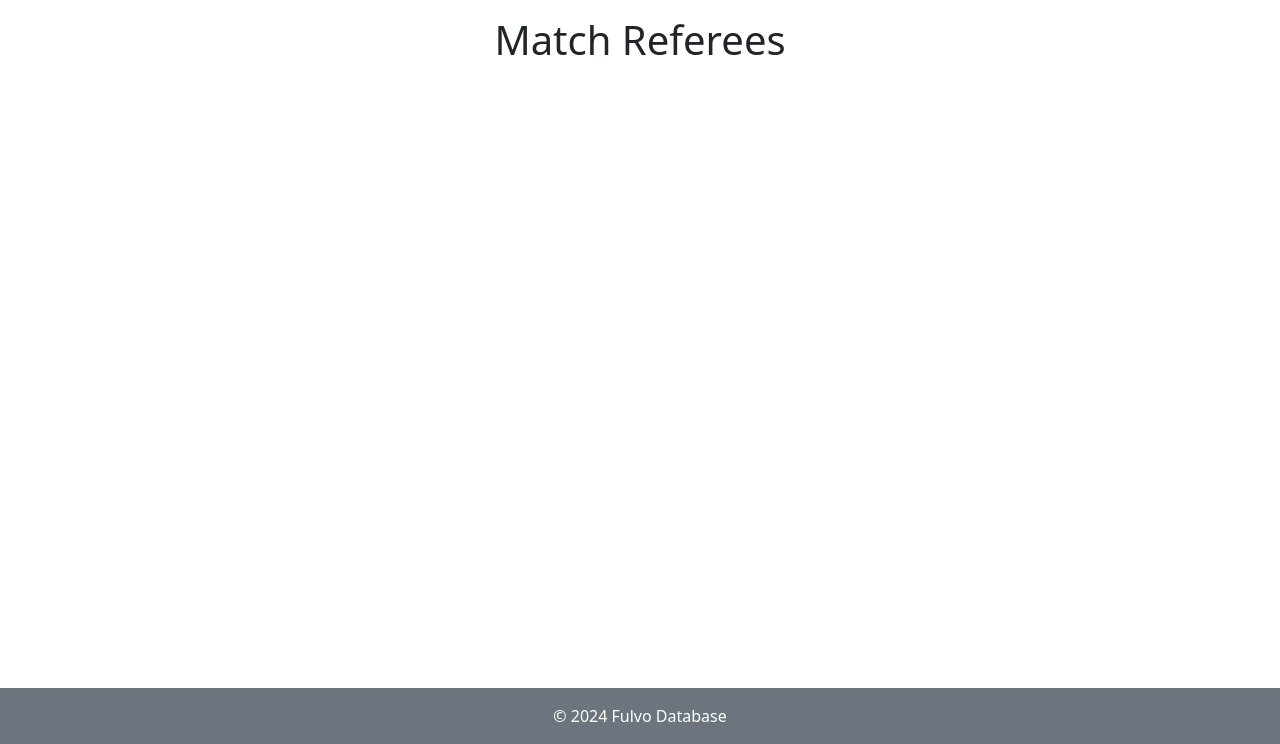
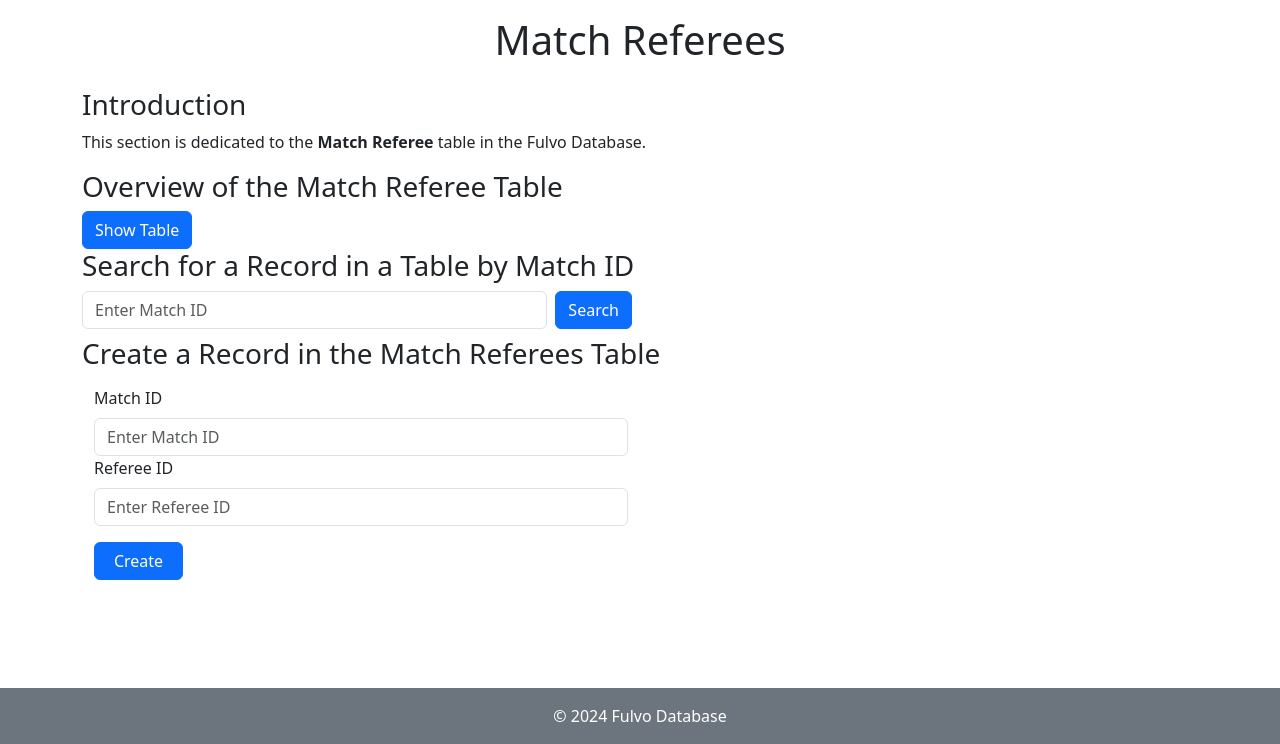
Before and after one commit to andrearcaina/fulvo, a Flask app: page /match_referee_table in a window 1280 px wide. Shown: the part 56-800 px from the top of the page. Run offline with Flask 3, Linux system fonts and the light colour scheme; parts of the project's set-up code (start-up, migrations or seed data) failed here and were passed over.

Commit message:
Completed Match Referee page

```diff
--- a/app/static/js/index.js
+++ b/app/static/js/index.js
@@ -85,7 +85,16 @@ $(document).ready(function() {
             }
 
             createRecord("house-league", hlData);
+
+        } else if ($("#createRefID").val()){ //make sure that the REF ID exists
+            let mrData = {
+                match_id: $("#createMID").val(),
+                referee_id: $("#createRefID").val(),
+            }
+            console.log(mrData);
+            createRecord("match-referees", mrData);
         }
+
     });
 
     // users.html
--- a/app/templates/pages/match_referee.html
+++ b/app/templates/pages/match_referee.html
@@ -3,3 +3,54 @@
 {% block heading %}
 Match Referees
 {% endblock %}
+
+{% block preamble %}
+<div class="container mt-3">
+    <h3> Introduction </h3>
+    <p>
+        This section is dedicated to the <b>Match Referee</b> table in the Fulvo Database.
+    </p>
+</div>
+{% endblock %}
+
+
+
+{% block content %}
+<div class="container">
+    <h3> Overview of the Match Referee Table </h3>
+    <div id="allOutput" class="m-2"></div>
+
+    <div id="changeRowOutput" class="m-2"></div>
+    <button id="allMR" class="btn btn-primary" type="submit">Show Table</button>
+
+    <h3> Search for a Record in a Table by Match ID </h3>
+    <form class="row g-3" style="list-style-type: none;">
+        <div class="col-md-6 d-flex flex-column flex-md-row gap-2">
+            <input type="text" id="searchID" class="form-control mb-2 mb-md-0" placeholder="Enter Match ID">
+            <button id="search" value="match-referees" class="btn btn-primary" type="submit">Search</button>
+        </div>
+    </form>
+
+    <div id="searchOutput" class="m-2"></div>
+
+    <h3> Create a Record in the Match Referees Table </h3>
+    <div class="container mt-3">
+        <div class="row">
+            <div class="col-md-6 mb-3">
+                <label for="createMID" class="form-label">Match ID</label>
+                <input type="number" min="1" id="createMID" class="form-control" placeholder="Enter Match ID">
+
+                <label for="createRefID" class="form-label">Referee ID</label>
+                <input type="number" id="createRefID" class="form-control" placeholder="Enter Referee ID">
+
+                <div class="col-md-2 mt-3">
+                    <button id="create" class="btn btn-primary w-100" type="submit">Create</button>
+                </div>
+
+            </div>
+        </div>
+
+        <div id="createOutput" class="m-2"></div>
+    </div>
+</div>
+{% endblock %}
```
Also changed, not shown: app/controllers/__init__.py (+4 -4 lines), app/controllers/match_referee_controller.py (+54 -2 lines), app/routes/match_referee_bp.py (+7 -1 lines).
